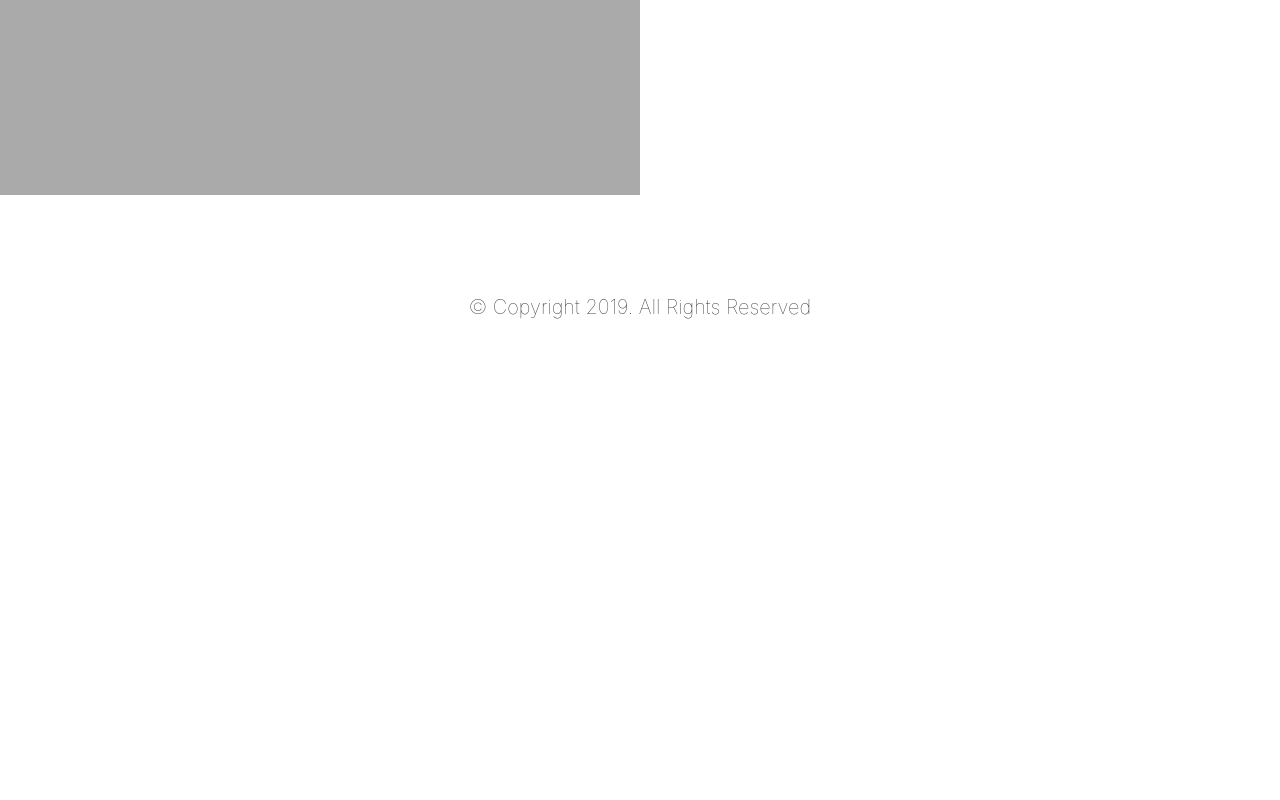
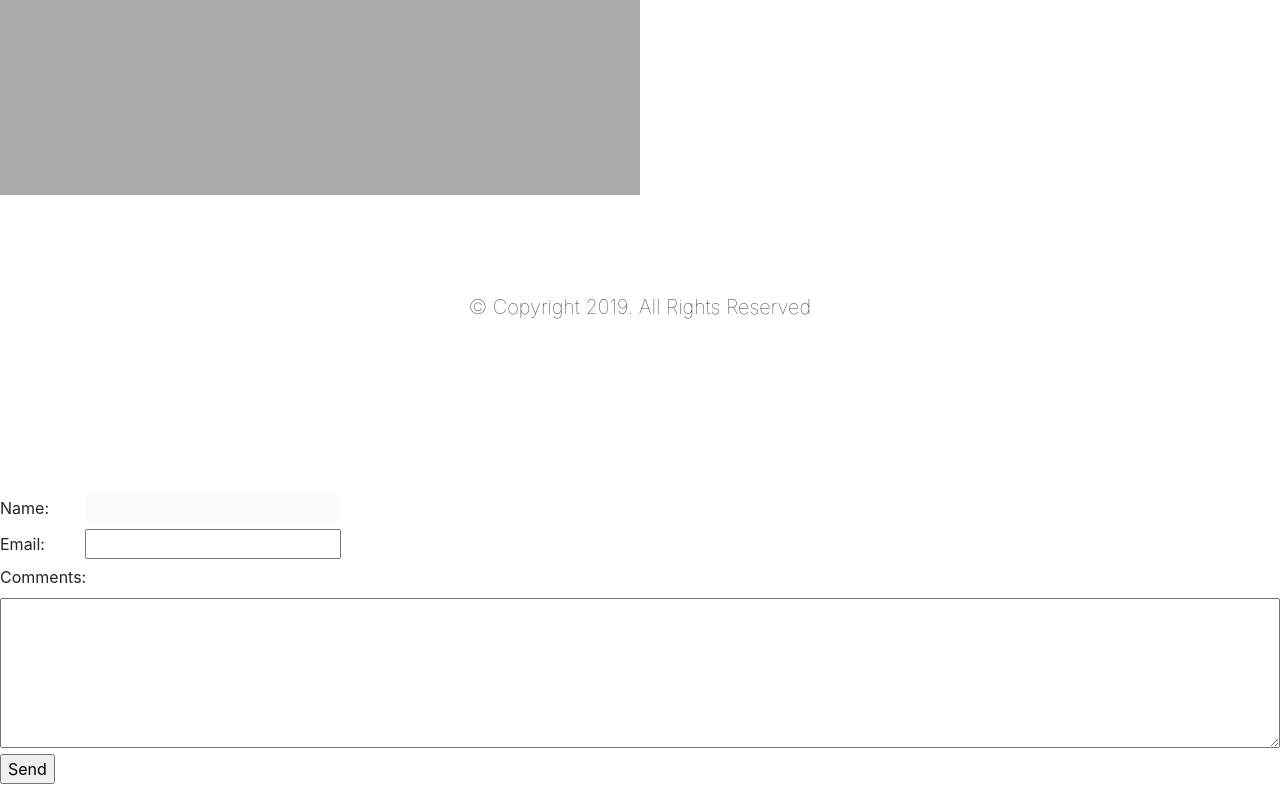
Before and after one commit to Yusuf619/test, a plain HTML site: page index.html in a window 1280 px wide. Shown: the part 4105-4905 px from the top of the page. Before the commit the page ends 4600 px from the top, so only its background shows below. Drawn offline with nearby package versions, Linux system fonts and the light colour scheme.

Commit message:
added margin bottom

```diff
--- a/index.html
+++ b/index.html
@@ -176,6 +176,46 @@
     <h3>© Copyright 2019. All Rights Reserved</h3>
 </section>
 
+<script type="text/javascript" src="http://ajax.googleapis.com/ajax/libs/jquery/2.1.4/jquery.min.js"></script>
+<script>
+$(document).ready(function() {
+	var $sub = $("#_subject");
+	$("#email").on("input", function() {
+		$sub.val("Blog Contact Form (" + $(this).val() + ")");
+	});
+});
+</script>
+<style>
+#contactform label {
+	display: inline-block;
+	width: 80px;
+	height:25px;
+}
+
+#contactform textarea {
+	width: 100%;
+	height: 150px;
+}
+</style>
+
+<form action="//formspree.io/yusuf69hendricks@gmail.com" method="POST" id="contactform">
+	<input type="hidden" name="_next" value="{{% siteurl %}}/thankyou">
+	<input type="hidden" name="_subject" id="_subject" value="Blog Contact Form">
+	<input type="text" name="_gotcha" style="display:none" />
+
+	<label for="contact_name">Name: </label>
+	<input type="text" name="name" id="contact_name" required><br/>
+
+	<label for="email">Email: </label>
+	<input type="email" name="_replyto" id="email" required><br/>
+
+	<label for="contact_comments">Comments: </label><br/>
+	<textarea name="comments" id="contact_comments" required></textarea><br/>
+	<p>
+	<input type="submit" value="Send">
+	</p>
+</form>
+
 
 
 
```
